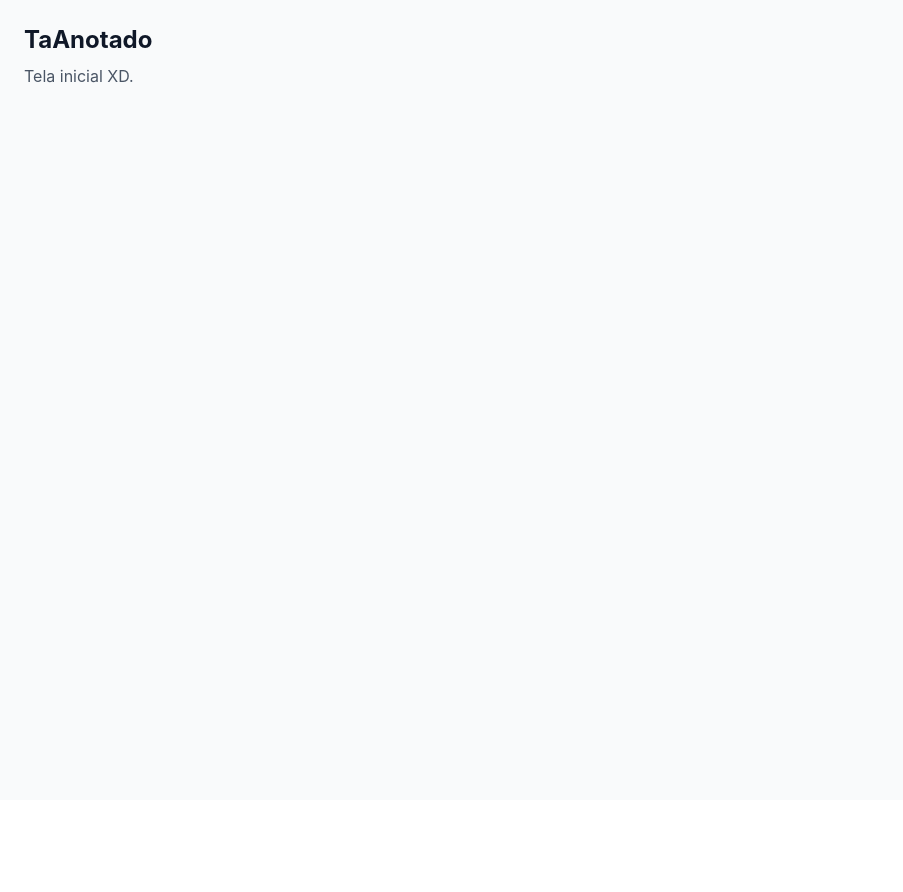
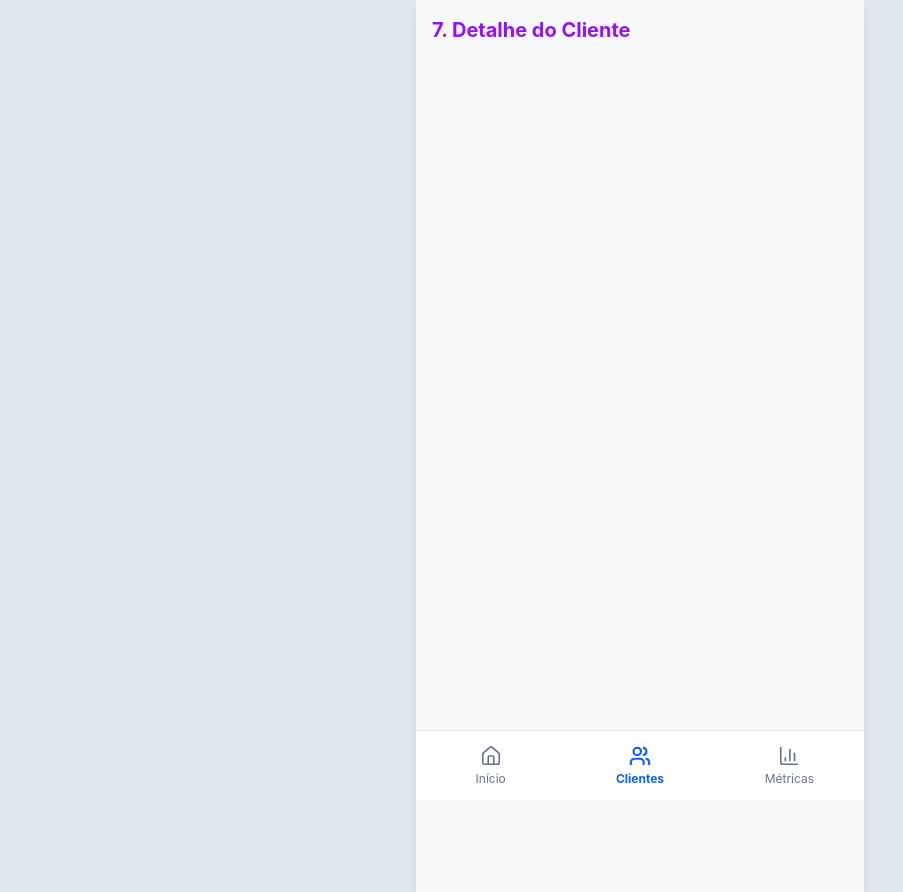
Before and after one commit to lucas-estanislau/TaAnotado, a React (Vite) app: page /customers/detail in a window 1280 px wide. Shown: the whole page, without its empty margins (0-903 px from the left). Before the commit the page ends 800 px from the top, so only its background shows below. Built offline with nearby package versions, Linux system fonts and the light colour scheme.

Commit message:
feat: rotas, telas e barra

```diff
--- a/package.json
+++ b/package.json
@@ -11,6 +11,7 @@
   },
   "dependencies": {
     "@supabase/supabase-js": "^2.119.0",
+    "lucide-react": "^1.77.0",
     "react": "^19.3.1",
     "react-dom": "^19.3.1",
     "react-router-dom": "^7.18.5"
--- a/src/App.jsx
+++ b/src/App.jsx
@@ -1,10 +1,50 @@
-function App() {
+import { BrowserRouter, Routes, Route, Navigate, useLocation } from 'react-router-dom'
+
+import Login from './pages/Login'
+import Home from './pages/Home'
+import NewDebt from './pages/NewDebt'
+import ReceivePayment from './pages/ReceivePayment'
+import Customers from './pages/Customers'
+import CustomerForm from './pages/CustomerForm'
+import CustomerDetail from './pages/CustomerDetail'
+import Metrics from './pages/Metrics'
+import BottomNav from './components/BottomNav'
+
+function AppLayout() {
+  const location = useLocation()
+  // Esconde a barra inferior apenas na tela de Login
+  const showBottomNav = location.pathname !== '/login'
+
   return (
-    <div className="min-h-screen bg-gray-50 p-6">
-      <h1 className="text-2xl font-bold text-gray-900">TaAnotado</h1>
-      <p className="mt-2 text-gray-600">Tela inicial XD.</p>
+    <div className="min-h-screen bg-slate-200 flex justify-center">
+      {/* pb-[92px] evita que o conteúdo final da tela fique escondido atrás do menu fixo */}
+      <div className={`w-full max-w-[448px] min-h-screen bg-slate-50 shadow-lg relative ${showBottomNav ? 'pb-[92px]' : ''}`}>
+        <Routes>
+          <Route path="/" element={<Navigate to="/home" replace />} />
+
+          <Route path="/login" element={<Login />} />
+          <Route path="/home" element={<Home />} />
+          <Route path="/new-debt" element={<NewDebt />} />
+          <Route path="/receive-payment" element={<ReceivePayment />} />
+          <Route path="/customers" element={<Customers />} />
+          <Route path="/customers/new" element={<CustomerForm />} />
+          <Route path="/customers/edit" element={<CustomerForm />} />
+          <Route path="/customers/detail" element={<CustomerDetail />} />
+          <Route path="/metrics" element={<Metrics />} />
+        </Routes>
+
+        {showBottomNav && <BottomNav />}
+      </div>
     </div>
   )
 }
 
+function App() {
+  return (
+    <BrowserRouter>
+      <AppLayout />
+    </BrowserRouter>
+  )
+}
+
 export default App
--- /dev/null
+++ b/src/components/BottomNav.jsx
@@ -0,0 +1,44 @@
+import { Link, useLocation } from 'react-router-dom'
+import { Home, Users, BarChart3 } from 'lucide-react'
+
+export default function BottomNav() {
+  const location = useLocation()
+
+  const isHome = location.pathname === '/home' || location.pathname === '/new-debt' || location.pathname === '/receive-payment'
+  const isCustomers = location.pathname.startsWith('/customers')
+  const isMetrics = location.pathname === '/metrics'
+
+  return (
+    <nav className="fixed bottom-0 w-full max-w-[448px] h-[70px] bg-white border-t border-slate-200 flex z-10">
+      <Link
+        to="/home"
+        className={`flex-1 flex flex-col items-center justify-center text-xs gap-1 transition-colors ${
+          isHome ? 'text-blue-600 font-bold' : 'text-slate-500 hover:text-slate-700'
+        }`}
+      >
+        <Home size={22} strokeWidth={isHome ? 2.4 : 1.8} />
+        <span>Início</span>
+      </Link>
+
+      <Link
+        to="/customers"
+        className={`flex-1 flex flex-col items-center justify-center text-xs gap-1 transition-colors ${
+          isCustomers ? 'text-blue-600 font-bold' : 'text-slate-500 hover:text-slate-700'
+        }`}
+      >
+        <Users size={22} strokeWidth={isCustomers ? 2.4 : 1.8} />
+        <span>Clientes</span>
+      </Link>
+
+      <Link
+        to="/metrics"
+        className={`flex-1 flex flex-col items-center justify-center text-xs gap-1 transition-colors ${
+          isMetrics ? 'text-blue-600 font-bold' : 'text-slate-500 hover:text-slate-700'
+        }`}
+      >
+        <BarChart3 size={22} strokeWidth={isMetrics ? 2.4 : 1.8} />
+        <span>Métricas</span>
+      </Link>
+    </nav>
+  )
+}
--- /dev/null
+++ b/src/pages/CustomerDetail.jsx
@@ -0,0 +1,7 @@
+export default function CustomerDetail() {
+  return (
+    <div className="min-h-screen bg-slate-50 p-4">
+      <h1 className="text-xl font-bold text-purple-600">7. Detalhe do Cliente</h1>
+    </div>
+  )
+}
--- /dev/null
+++ b/src/pages/CustomerForm.jsx
@@ -0,0 +1,7 @@
+export default function CustomerForm() {
+  return (
+    <div className="min-h-screen bg-slate-50 p-4">
+      <h1 className="text-xl font-bold text-blue-600">6. Novo / Editar Cliente</h1>
+    </div>
+  )
+}
--- /dev/null
+++ b/src/pages/Customers.jsx
@@ -0,0 +1,7 @@
+export default function Customers() {
+  return (
+    <div className="min-h-screen bg-slate-50 p-4">
+      <h1 className="text-xl font-bold text-slate-900">5. Lista de Clientes</h1>
+    </div>
+  )
+}
--- /dev/null
+++ b/src/pages/Home.jsx
@@ -0,0 +1,7 @@
+export default function Home() {
+  return (
+    <div className="min-h-screen bg-slate-50 p-4">
+      <h1 className="text-xl font-bold text-blue-600">2. Início</h1>
+    </div>
+  )
+}
--- /dev/null
+++ b/src/pages/Login.jsx
@@ -0,0 +1,7 @@
+export default function Login() {
+  return (
+    <div className="min-h-screen bg-slate-50 p-4">
+      <h1 className="text-xl font-bold text-blue-600">1. Login e Cadastro</h1>
+    </div>
+  )
+}
--- /dev/null
+++ b/src/pages/Metrics.jsx
@@ -0,0 +1,7 @@
+export default function Metrics() {
+  return (
+    <div className="min-h-screen bg-slate-50 p-4">
+      <h1 className="text-xl font-bold text-slate-900">8. Métricas Mensais</h1>
+    </div>
+  )
+}
--- /dev/null
+++ b/src/pages/NewDebt.jsx
@@ -0,0 +1,7 @@
+export default function NewDebt() {
+  return (
+    <div className="min-h-screen bg-slate-50 p-4">
+      <h1 className="text-xl font-bold text-red-600">3. Novo Fiado</h1>
+    </div>
+  )
+}
--- /dev/null
+++ b/src/pages/ReceivePayment.jsx
@@ -0,0 +1,7 @@
+export default function ReceivePayment() {
+  return (
+    <div className="min-h-screen bg-slate-50 p-4">
+      <h1 className="text-xl font-bold text-green-600">4. Receber Pagamento</h1>
+    </div>
+  )
+}
```
Also changed, not shown: 1 other file (tests, documents, lock files or other folders).
